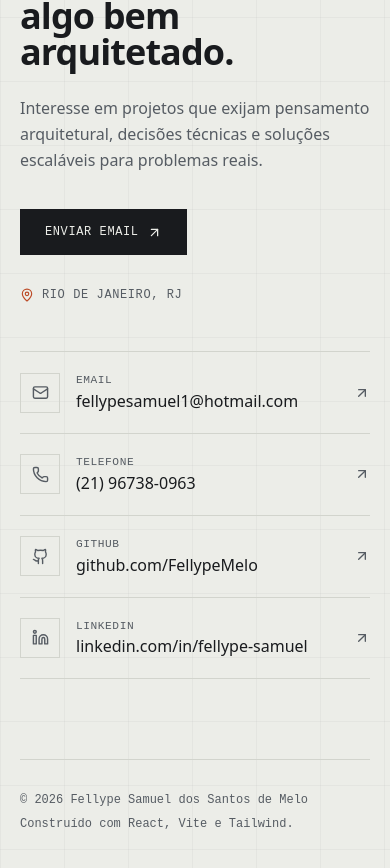
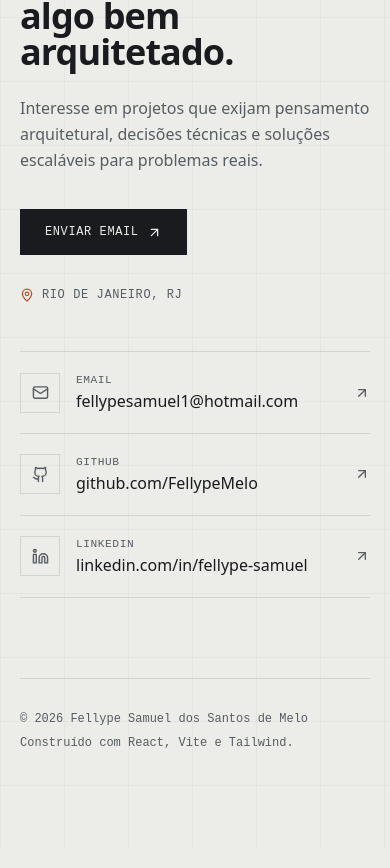
Before and after one commit to FellypeMelo/curriculum-vitae, a React (Vite) app: page / in a window 390 px wide. Shown: the part 9739-10607 px from the top of the page. After the commit the page ends 10586 px from the top, so only its background shows below. Built offline with nearby package versions, Linux system fonts and the light colour scheme.

Commit message:
chore: remove phone number from contact
Drop phone/phoneHref from profile data and the Contact channels list;
keep email, GitHub, LinkedIn and location. Rebuild dist for Pages.

Co-Authored-By: Claude Opus 4.8 (1M context) <noreply@anthropic.com>

```diff
--- a/src/components/sections/Contact.tsx
+++ b/src/components/sections/Contact.tsx
@@ -1,10 +1,9 @@
-import { Mail, Phone, Github, Linkedin, MapPin, ArrowUpRight } from 'lucide-react';
+import { Mail, Github, Linkedin, MapPin, ArrowUpRight } from 'lucide-react';
 import { PROFILE } from '../../data/profile';
 import { Reveal } from '../common/Reveal';
 
 const CHANNELS = [
   { icon: Mail, label: 'Email', value: PROFILE.email, href: `mailto:${PROFILE.email}` },
-  { icon: Phone, label: 'Telefone', value: PROFILE.phone, href: PROFILE.phoneHref },
   { icon: Github, label: 'GitHub', value: PROFILE.githubLabel, href: PROFILE.github },
   { icon: Linkedin, label: 'LinkedIn', value: PROFILE.linkedinLabel, href: PROFILE.linkedin },
 ];
--- a/src/data/profile.ts
+++ b/src/data/profile.ts
@@ -25,8 +25,6 @@ export const PROFILE = {
     'Inteligência Artificial',
   ],
   location: 'Rio de Janeiro, RJ',
-  phone: '(21) 96738-0963',
-  phoneHref: 'tel:+5521967380963',
   email: 'fellypesamuel1@hotmail.com',
   github: 'https://github.com/FellypeMelo',
   githubLabel: 'github.com/FellypeMelo',
```
Also changed, not shown: 3 other files (tests, documents, lock files or other folders).
